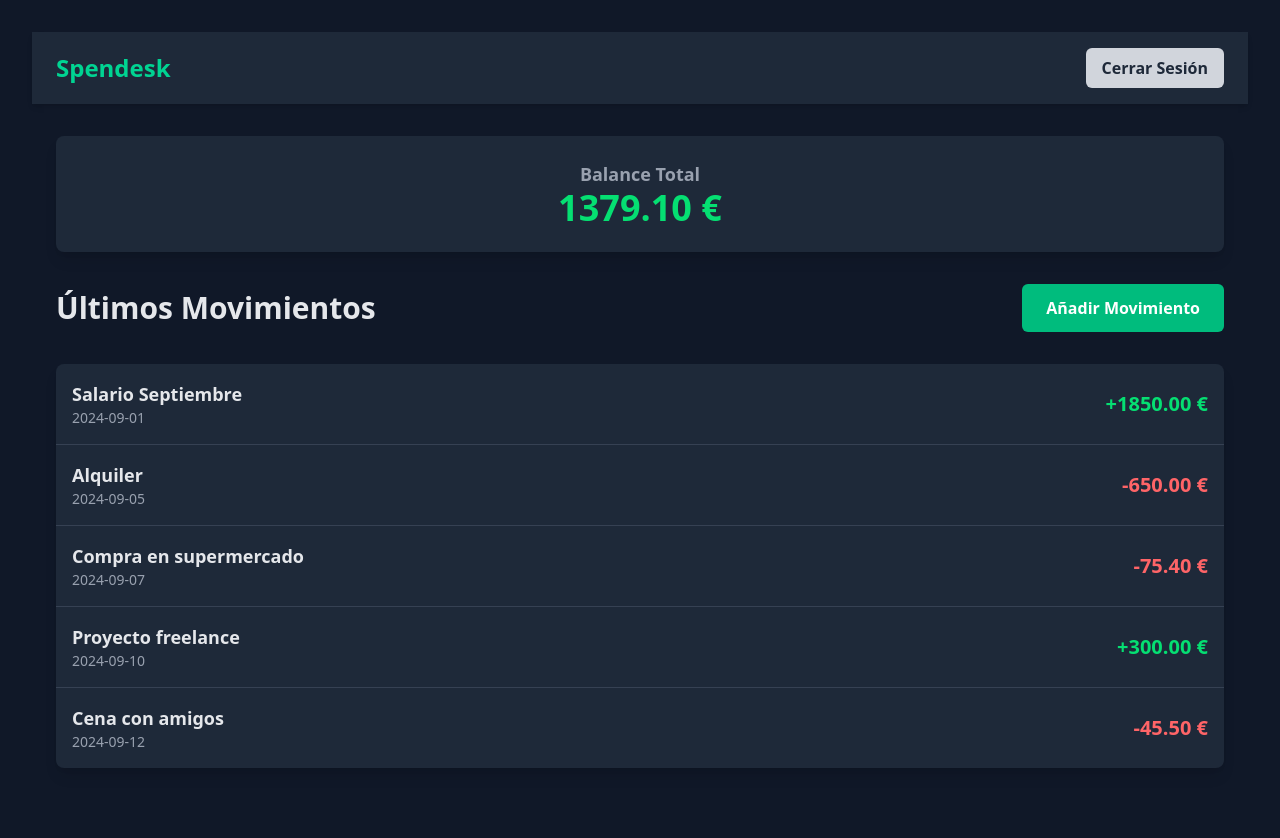
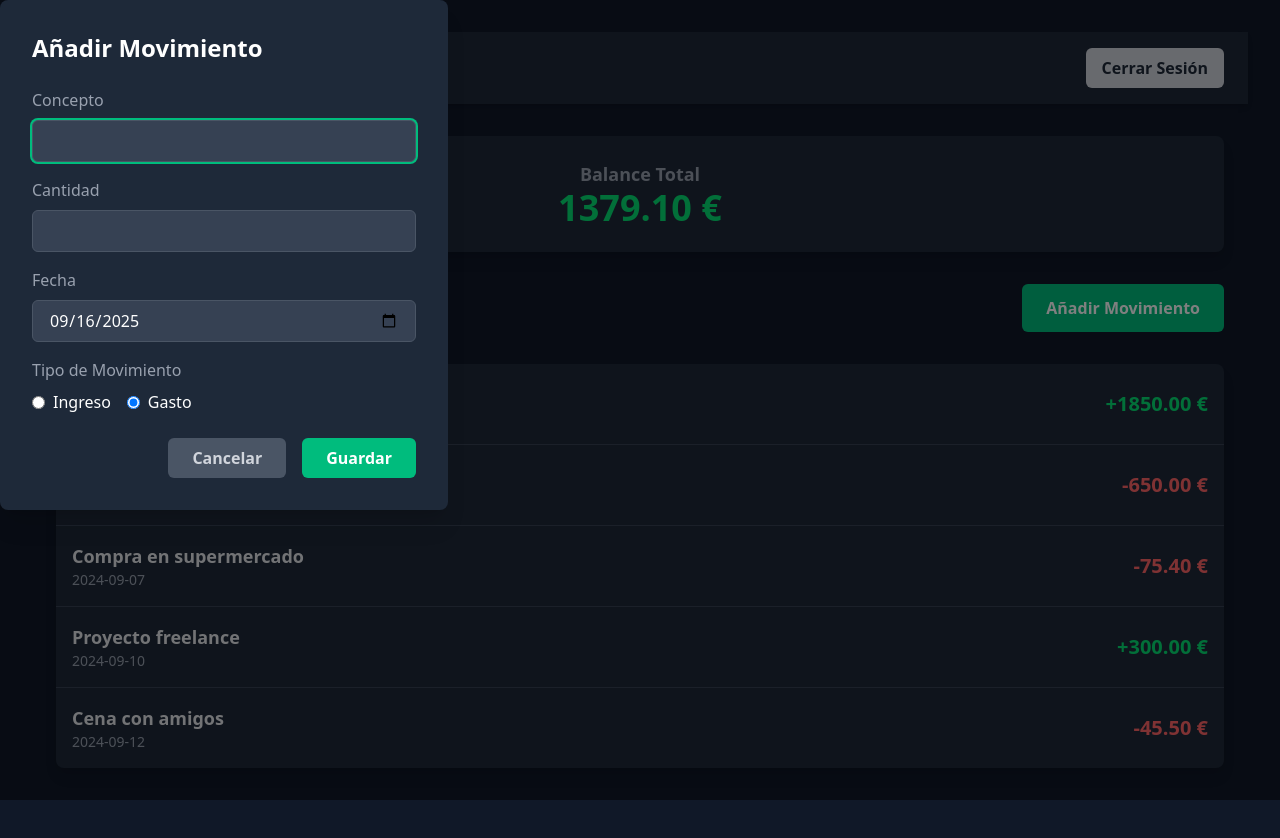
Before and after one commit to Bota93/spendesk, a React (Vite) app: page /dashboard in a window 1280 px wide. Both pictures are taken after a click on the button "Añadir Movimiento". Shown: the top 838 px of the page. Built offline with nearby package versions, Linux system fonts and the light colour scheme.

Commit message:
feat: Completar la maquetación de la Ui con el modal de añadir transacción

```diff
--- /dev/null
+++ b/src/components/AddTransactionModal.jsx
@@ -0,0 +1,117 @@
+import React, { forwardRef } from "react";
+
+// Usamos forwardRef para poder pasar la ref desde el Dashboard al <dialog>
+const AddTransactionModal = forwardRef(function AddTransactionModal(
+  { onClose },
+  ref
+) {
+  // Maneja el evento de envío del formulario
+  const handleSubmit = (event) => {
+    event.preventDefault(); // Previene que la página se recargue
+    // Aquí irá la lógica para guardar los datos en el futuro
+    console.log("Formulario enviado");
+    onClose(); // Cierra el modal después de enviar
+  };
+
+  return (
+    <dialog
+      ref={ref}
+      className="p-8 bg-gray-800 rounded-lg shadow-xl text-white w-full max-w-md backdrop:bg-black backdrop:opacity-50"
+    >
+      {/* El onSubmit ahora lo manejamos nosotros para tener más control */}
+      <form onSubmit={handleSubmit}>
+        <h2 className="text-2xl font-bold mb-6">Añadir Movimiento</h2>
+
+        {/* Campo Concepto */}
+        <div className="mb-4">
+          <label htmlFor="concept" className="block text-gray-400 mb-2">
+            Concepto
+          </label>
+          <input
+            type="text"
+            id="concept"
+            name="concept"
+            className="w-full px-4 py-2 bg-gray-700 rounded-md border border-gray-600 focus:outline-none focus:ring-2 focus:ring-emerald-500"
+            required
+          />
+        </div>
+
+        {/* Campo Cantidad */}
+        <div className="mb-4">
+          <label htmlFor="amount" className="block text-gray-400 mb-2">
+            Cantidad
+          </label>
+          <input
+            type="number"
+            id="amount"
+            name="amount"
+            step="0.01"
+            className="w-full px-4 py-2 bg-gray-700 rounded-md border border-gray-600 focus:outline-none focus:ring-2 focus:ring-emerald-500"
+            required
+          />
+        </div>
+
+        {/* Campo Fecha */}
+        <div className="mb-4">
+          <label htmlFor="date" className="block text-gray-400 mb-2">
+            Fecha
+          </label>
+          <input
+            type="date"
+            id="date"
+            name="date"
+            className="w-full px-4 py-2 bg-gray-700 rounded-md border border-gray-600 focus:outline-none focus:ring-2 focus:ring-emerald-500"
+            defaultValue={new Date().toISOString().split("T")[0]}
+            required
+          />
+        </div>
+
+        {/* Campo Tipo de Transacción */}
+        <div className="mb-6">
+          <span className="block text-gray-400 mb-2">Tipo de Movimiento</span>
+          <div className="flex gap-4">
+            <label className="flex items-center">
+              <input
+                type="radio"
+                name="type"
+                value="income"
+                className="form-radio text-emerald-500 bg-gray-700 border-gray-600 focus:ring-emerald-500"
+              />
+              <span className="ml-2">Ingreso</span>
+            </label>
+            <label className="flex items-center">
+              <input
+                type="radio"
+                name="type"
+                value="expense"
+                className="form-radio text-red-500 bg-gray-700 border-gray-600 focus:ring-red-500"
+                defaultChecked
+              />
+              <span className="ml-2">Gasto</span>
+            </label>
+          </div>
+        </div>
+
+        {/* Botones de Acción */}
+        <div className="flex justify-end gap-4">
+          {/* Este botón ahora es de tipo "button" para que no envíe el formulario */}
+          <button
+            type="button"
+            onClick={onClose}
+            className="px-6 py-2 font-bold text-gray-300 bg-gray-600 rounded-md hover:bg-gray-500 transition duration-300"
+          >
+            Cancelar
+          </button>
+          <button
+            type="submit"
+            className="px-6 py-2 font-bold text-white bg-emerald-500 rounded-md hover:bg-emerald-600 transition duration-300"
+          >
+            Guardar
+          </button>
+        </div>
+      </form>
+    </dialog>
+  );
+});
+
+export default AddTransactionModal;
--- a/src/pages/DashboardPage.jsx
+++ b/src/pages/DashboardPage.jsx
@@ -1,4 +1,5 @@
-import React from "react";
+import React, { useState, useRef, useEffect } from "react";
+import AddTransactionModal from "../components/AddTransactionModal.jsx";
 
 // Datos de prueba (Mock Data) actualizados con ingresos y gastos
 const mockTransactions = [
@@ -40,6 +41,19 @@ const mockTransactions = [
 ];
 
 function DashboardPage() {
+  const [isModalOpen, setIsModalOpen] = useState(false);
+  const modalRef = useRef(null);
+  useEffect(() => {
+    const dialog = modalRef.current;
+    if (dialog) {
+      if (isModalOpen) {
+        dialog.showModal(); // Muestra el modal
+      } else {
+        dialog.close(); // Cierra el modal
+      }
+    }
+  }, [isModalOpen]); // Se ejecuta cada vez que 'isModalOpen' cambia
+
   // Calculamos el balance total
   const totalBalance = mockTransactions.reduce((acc, transaction) => {
     return transaction.type === "income"
@@ -49,6 +63,10 @@ function DashboardPage() {
 
   return (
     <div className="min-h-screen bg-gray-900 text-white">
+      <AddTransactionModal
+        ref={modalRef}
+        onClose={() => setIsModalOpen(false)}
+      />
       <header className="bg-gray-800 shadow-md">
         <nav className="container mx-auto px-6 py-4 flex justify-between items-center">
           <h1 className="text-2xl font-bold text-emerald-400">Spendesk</h1>
@@ -75,7 +93,10 @@ function DashboardPage() {
           <h2 className="text-3xl font-bold text-gray-200">
             Últimos Movimientos
           </h2>
-          <button className="px-6 py-3 font-bold text-white bg-emerald-500 rounded-md hover:bg-emerald-600 transition duration-300">
+          <button
+            onClick={() => setIsModalOpen(true)}
+            className="px-6 py-3 font-bold text-white bg-emerald-500 rounded-md hover:bg-emerald-600 transition duration-300"
+          >
             Añadir Movimiento
           </button>
         </section>
```
